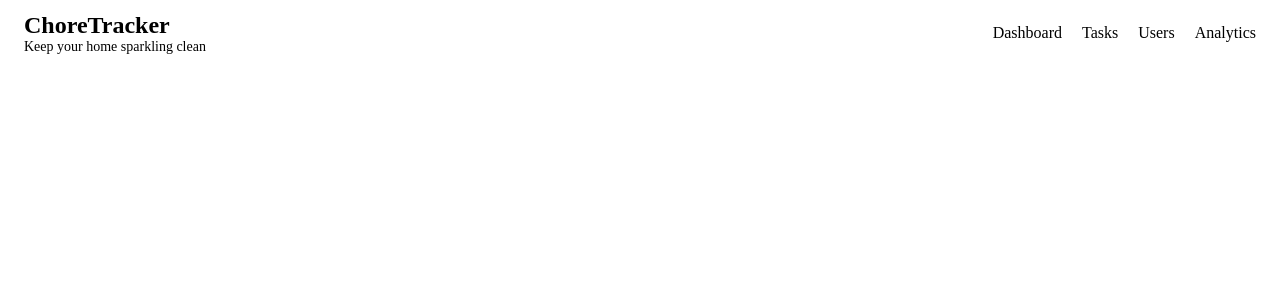
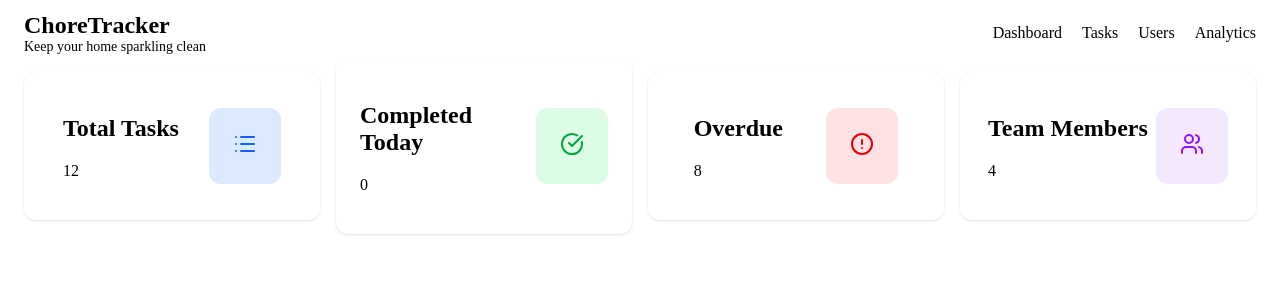
Before and after one commit to buildinrythm/Chore-tracker, a React (Vite) app: page / in a window 1280 px wide. Shown: the top 300 px of the page. Built offline with nearby package versions, Linux system fonts and the light colour scheme.

Commit message:
add stat cards with icons and seperate css file

```diff
--- a/package.json
+++ b/package.json
@@ -10,6 +10,8 @@
     "preview": "vite preview"
   },
   "dependencies": {
+    "lucide": "^1.7.0",
+    "lucide-react": "^1.7.0",
     "react": "^19.2.4",
     "react-dom": "^19.2.4"
   },
--- a/src/App.jsx
+++ b/src/App.jsx
@@ -1,9 +1,19 @@
 import Header from './components/Header.jsx'
+import StatCard from './components/StatCard.jsx'
+import { List, CheckCircle, AlertCircle, Users } from 'lucide-react'
+
+
 
 function App() {
   return (
     <>
       <Header />
+      <div id="statcard-container">
+      <StatCard title="Total Tasks" count={12} icon={<List color="#165DFC"/>} color="#DBEAFF" />
+      <StatCard title="Completed Today" count={0} icon={<CheckCircle color="#00A63D"/>} color="#DCFCE6" />
+      <StatCard title="Overdue" count={8} icon={<AlertCircle color="#E7000B"/>} color="#FEE2E2" />
+      <StatCard title="Team Members" count={4} icon={<Users color="#980FFA" />} color="#F3E8FE" />
+      </div>
     </>
   )
 }
--- /dev/null
+++ b/src/components/StatCard.jsx
@@ -0,0 +1,23 @@
+import '../styles/StatCard.css'
+
+function StatCard({title, count, color, icon}) {
+
+
+    return (
+    <>
+    <div className="stat-card" >
+    <div className="stat-card-left">
+        <h2>{title}</h2>
+        <p>{count}</p>
+    </div>
+    <div className="stat-card-right" style={{ backgroundColor: color }}>
+    <span className="stat-card-logo" >{icon}</span>
+    </div>
+    </div>
+    </>
+
+
+    )
+}
+
+export default StatCard
--- /dev/null
+++ b/src/styles/StatCard.css
@@ -0,0 +1,22 @@
+#statcard-container {
+  display: flex;
+  flex-direction: row;
+  justify-content: space-between;
+  align-items: center;
+  gap: 1rem;
+}
+
+.stat-card {
+border-radius: 0.75rem;
+box-shadow: 0 1px 3px 0 rgb(0 0 0 / 0.1), 0 1px 2px -1px rgb(0 0 0 / 0.1);
+padding: 1.5rem;
+display: flex;
+align-items: center;
+justify-content: space-around;
+flex: 1;
+}
+
+.stat-card-right {
+border-radius: 0.75rem;
+padding: 1.5rem;
+}
```
Also changed, not shown: src/assets/list-check.svg (added), src/index.css (line endings or trailing spaces), 1 other file (tests, documents, lock files or other folders).
